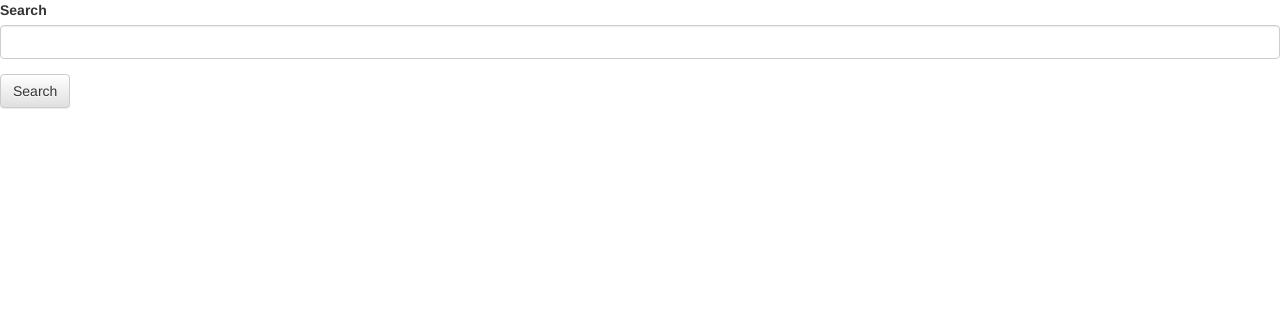
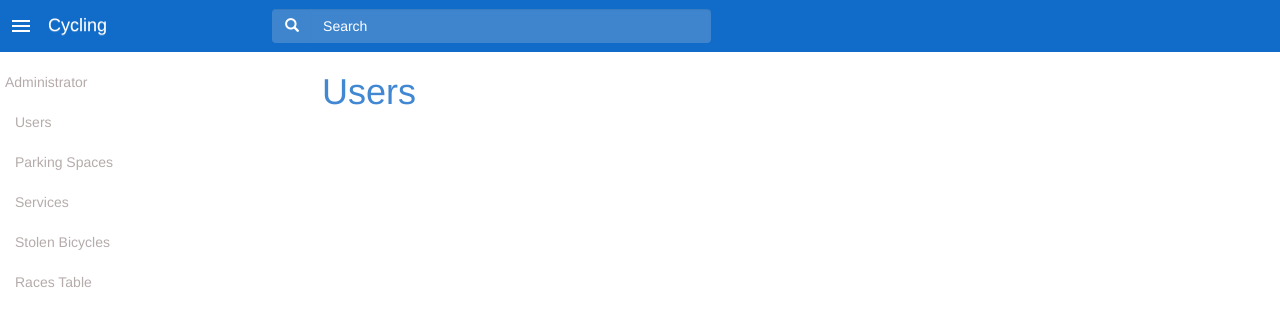
Before and after one commit to Social-projects-Rivne/Cycling_admin, a Flask app: page / in a window 1280 px wide. Shown: the top 326 px of the page. Run offline with Flask 2, Linux system fonts and the light colour scheme; parts of the project's set-up code (start-up, migrations or seed data) failed here and were passed over; some libraries are stand-ins or nearby versions.

Commit message:
Make base template

```diff
--- a/app/static/style.css
+++ b/app/static/style.css
@@ -0,0 +1,112 @@
+.icon
+{
+	float: left;
+    margin-top: 13px;
+    margin-left: 8px;
+}
+
+.logo-a
+{
+	color: #fff !important;
+}
+
+.logo-a:hover
+{
+	color: #fff !important;
+	cursor: pointer !important;
+}
+
+.navbar
+{
+	background-color: #106CC8;
+	border-radius: 0px !important;
+}
+
+.navbar-header, .navbar-brand
+{
+	color: #fff !important;
+	font-size: 18px !important;
+}
+
+.form-control
+{
+	background-color: #3E85CE !important;
+	border: none !important;
+	border-radius: 0px 3px 3px 0px;
+	width: 400px !important;
+}
+
+.search-button
+{
+    display: block;
+    width: 100%;
+    height: 34px;
+    padding: 6px 12px;
+    font-size: 14px;
+    line-height: 1.42857143;
+    color: #fff;
+    border-top: none !important;
+    background-color: #3E85CE;
+    border-radius: 3px 0px 0px 3px;
+    -webkit-box-shadow: inset 0 1px 1px rgba(0,0,0,.075);
+    box-shadow: inset 0px 1px 0px rgba(0,0,0,.075);
+}
+
+.navbar-brand
+{
+	line-height: 18px !important;
+	margin-right: 150px !important;
+}
+
+.navmenu
+{
+	width: 272px;
+	float: left;
+}
+
+.menu-title
+{
+	display: block;
+    width: 272px;
+    height: 30px;
+    margin-left: 5px;
+	color: #b5abab !important;
+}
+
+.active
+{
+	background-color: #EEEEEE !important;
+	color: #106CC8;
+}
+
+
+.sidenav-ul li a
+{
+	color: #b5abab;
+}
+
+.form-control::-webkit-input-placeholder, textarea::-webkit-input-placeholder {
+    color: #FFF !important;
+}
+.form-control:-moz-placeholder, textarea:-moz-placeholder {
+    color: #FFF !important;
+}
+
+.form-control:focus {
+    -webkit-box-shadow: inset 0 1px 1px rgba(0,0,0,.075) !important;
+    box-shadow: inset 0px 1px 0px rgba(0,0,0,.075) !important;
+    color: #fff;
+}
+
+#content
+{
+	display: inline-block;
+	margin-left: 50px;
+}
+
+.content-header
+{
+	color: #4187D2 !important;
+	margin-top: 0px !important;
+    margin-bottom: 35px !important;
+}
--- a/app/templates/base.html
+++ b/app/templates/base.html
@@ -1,36 +1,63 @@
 <!DOCTYPE html>
 <html>
 <head>
-	 {% if title %}
+	<!--{% if title %}
     <title>{{ title }} - users</title>
     {% else %}
     <title>Users of Rivne-cycling</title>
-    {% endif %}
+    {% endif %}-->
 	<meta charset="UTF-8">
 	<link rel="stylesheet" href="../static/style.css" />
+	<link href="https://fonts.googleapis.com/icon?family=Material+Icons"
+    rel="stylesheet">
 	<script src="http://ajax.googleapis.com/ajax/libs/jquery/1.9.1/jquery.min.js"></script>
 	<!-- Latest compiled and minified CSS -->
 	<link rel="stylesheet" href="https://maxcdn.bootstrapcdn.com/bootstrap/3.3.7/css/bootstrap.min.css" integrity="sha384-BVYiiSIFeK1dGmJRAkycuHAHRg32OmUcww7on3RYdg4Va+PmSTsz/K68vbdEjh4u" crossorigin="anonymous">
 	<!-- Optional theme -->
 	<link rel="stylesheet" href="https://maxcdn.bootstrapcdn.com/bootstrap/3.3.7/css/bootstrap-theme.min.css" integrity="sha384-rHyoN1iRsVXV4nD0JutlnGaslCJuC7uwjduW9SVrLvRYooPp2bWYgmgJQIXwl/Sp" crossorigin="anonymous">
+	<script type="text/javascript" src="../static/search.js"></script>
 	<!-- Latest compiled and minified JavaScript -->
 	<script src="https://maxcdn.bootstrapcdn.com/bootstrap/3.3.7/js/bootstrap.min.js" integrity="sha384-Tc5IQib027qvyjSMfHjOMaLkfuWVxZxUPnCJA7l2mCWNIpG9mGCD8wGNIcPD7Txa" crossorigin="anonymous"></script>
-	<script type="text/javascript" src="../static/search.js"></script>
 </head>
 <body>
 
+<nav class="navbar" role="navigation">
+
+  <div class="navbar-header">
+	<a class="logo-a"><span class="icon material-icons">menu</span></a>
+    <a class="navbar-brand logo-line" href="#">Cycling</a>
+  </div>
+
+  <div class="collapse navbar-collapse" id="bs-example-navbar-collapse-1">
+	<form class="navbar-form" method="POST" action="/users/search" id="search-form" role="search">
+	<div class="input-group">
+    	<div class="input-group-btn">
+       		<button class="btn search-button" type="submit"><i class="glyphicon glyphicon-search"></i></button>
+    	</div>
+    	<input type="search" class="form-control" placeholder="Search" name="search-input">
+	</div>
+	</form>
+	<!--{% block form %}{% endblock %}-->
+  </div>
+</nav>
+
+<div class="navmenu navmenu-default" role="navigation">
+  <a class="navmenu-brand menu-title" href="#">Administrator</a>
+  <ul class="nav navmenu-nav sidenav-ul">
+    <li><a href="#">Users</a></li>
+    <li><a href="#">Parking Spaces</a></li>
+    <li><a href="#">Services</a></li>
+    <li><a href="#">Stolen Bicycles</a></li>
+    <li><a href="#">Races Table</a></li>
+  </ul>
+</div>
+
 <div id="content">
+<h1 class="content-header">Users</h1>
 {% block content %}{% endblock %}
-
-{% block form %}{% endblock %}
 
 {% block result %}{% endblock %}
 </div>
 
-<div id="footer">
-   	{% block footer %}
-    {% endblock %}
-</div>
-
 </body>
 </html>
--- a/app/templates/form.html
+++ b/app/templates/form.html
@@ -1,10 +1,11 @@
 {% extends "base.html" %}
 {% block form %}
-<form method="POST" action="/users/search" id="search-form">
- 	<div class="form-group">
-    	<label for="email">Search</label>
-    	<input type="search" class="form-control" id="search-line" name="search-input">
-	</div>
-	<button type="submit" class="btn btn-default" id="submit-line">Search</button>
+<form class="navbar-form" method="POST" action="/users/search" id="search-form" role="search">
+<div class="input-group">
+    <div class="input-group-btn">
+        <button class="btn btn-default" type="submit"><i class="glyphicon glyphicon-search"></i></button>
+    </div>
+    <input type="search" class="form-control" placeholder="Search" name="search-input">
+</div>
 </form>
 {% endblock %}
```
